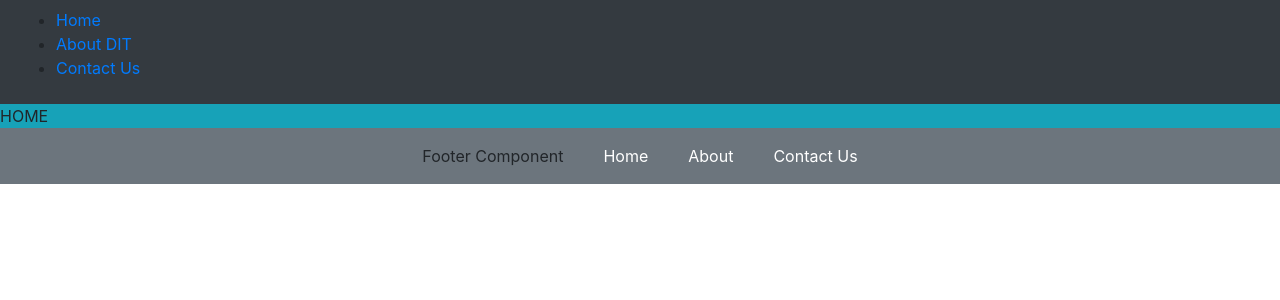
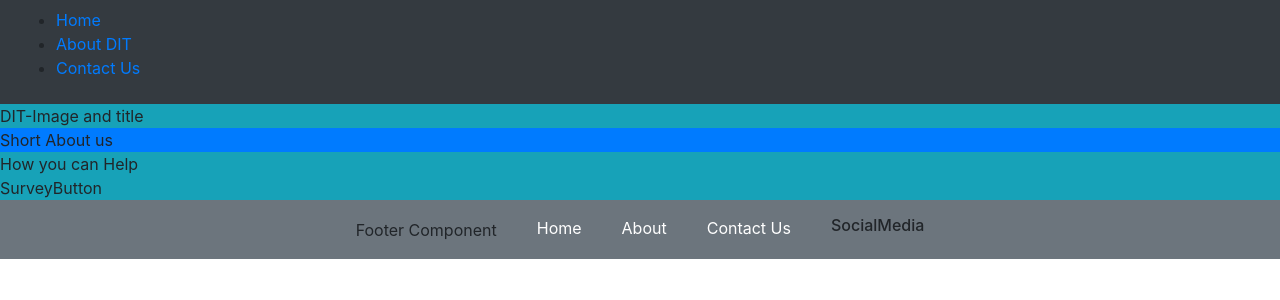
Before and after one commit to dreamers-in-tech/dit_website, a React (Create React App) app: page / in a window 1280 px wide. Shown: the top 300 px of the page. Built offline with nearby package versions, Linux system fonts and the light colour scheme.

Commit message:
Integrating UI files to main components

```diff
--- a/src/Components/About/About.jsx
+++ b/src/Components/About/About.jsx
@@ -1,9 +1,21 @@
 import React from 'react';
+import MemberGrid from '../UI/MemberGrid/MemberGrid';
 
 function About() {
   return (
-    <div class="bg-primary">
-      About
+    <div class="bg-info">
+      <div>
+        Mission
+      </div>
+      <div class="bg-primary">
+        Our Story
+      </div>
+      <div class="bg-info">
+        <div>
+          Who are we
+        </div>
+        <MemberGrid />
+      </div>
     </div>
   );
 }
--- a/src/Components/Footer/Footer.jsx
+++ b/src/Components/Footer/Footer.jsx
@@ -1,5 +1,6 @@
 import React, { Component } from 'react';
 import { Link } from 'react-router-dom';
+import SocialMedia from '../UI/SocialMedia/SocialMedia';
 
 class Footer extends Component {
   render () {
@@ -24,6 +25,9 @@ class Footer extends Component {
                 Contact Us
               </Link>
             </ul>
+            <ul>
+            <SocialMedia />
+            </ul>
           </div>
         </section>
       </div>
--- a/src/Components/Home/Home.jsx
+++ b/src/Components/Home/Home.jsx
@@ -1,11 +1,23 @@
 import React from 'react';
+import SurveyButton from '../UI/Buttons/SurveyButton';
 
-function About() {
+function Home() {
   return (
-    <div class="bg-info">
-      HOME
+    <div>
+      <div class="bg-info">
+        DIT-Image and title
+      </div>
+      <div class="bg-primary">
+        Short About us
+      </div>
+      <div class="bg-info">
+        <div>
+          How you can Help
+        </div>
+        <SurveyButton />
+      </div>
     </div>
   );
 }
 
-export default About;
+export default Home;
--- a/src/index.js
+++ b/src/index.js
@@ -2,7 +2,7 @@ import React from 'react';
 import ReactDOM from 'react-dom';
 import { BrowserRouter } from 'react-router-dom';
 import './index.css';
-import App from './components/App/App';
+import App from './Components/App/App';
 import * as serviceWorker from './serviceWorker';
 
 const app = (
```
